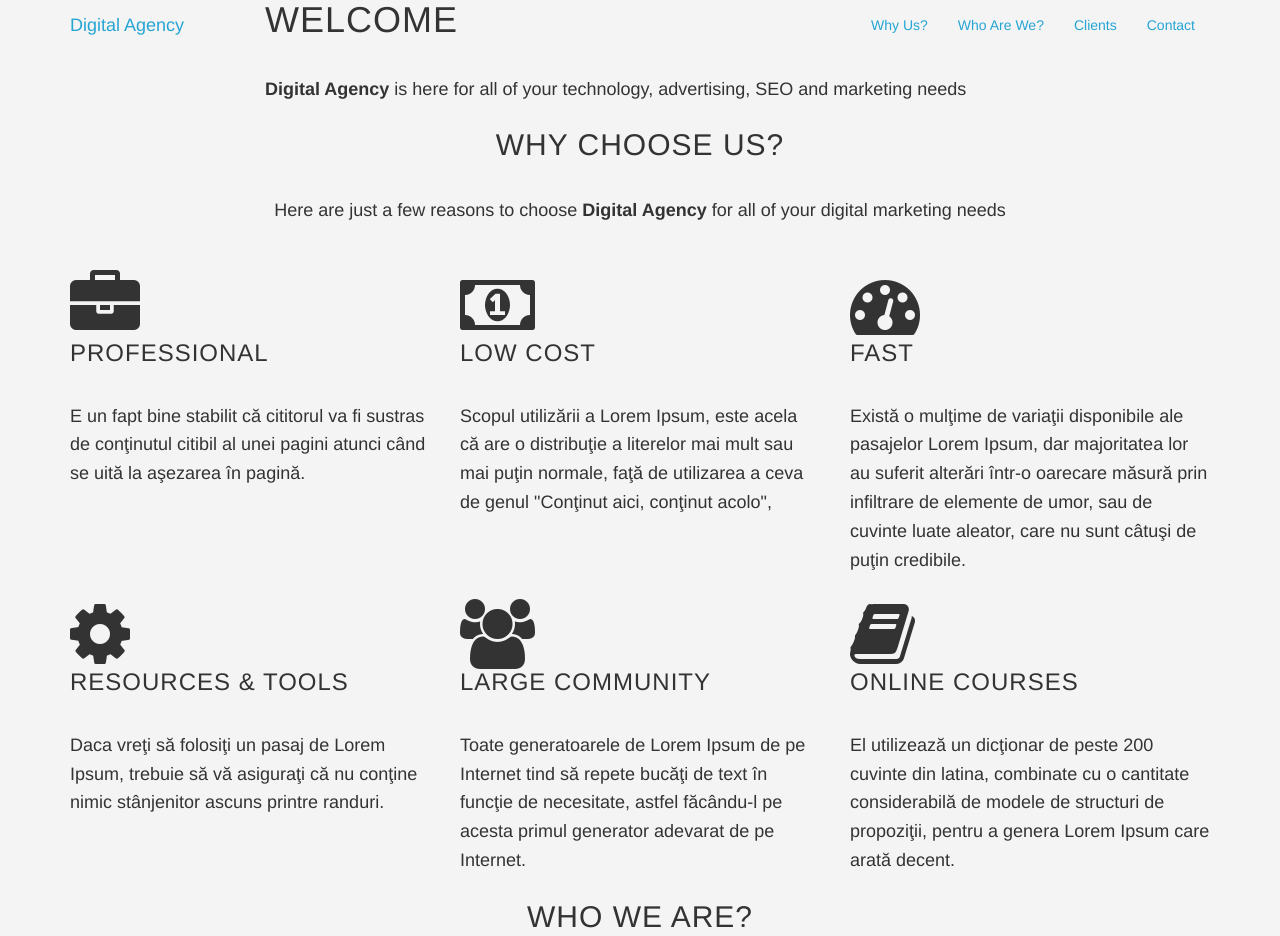
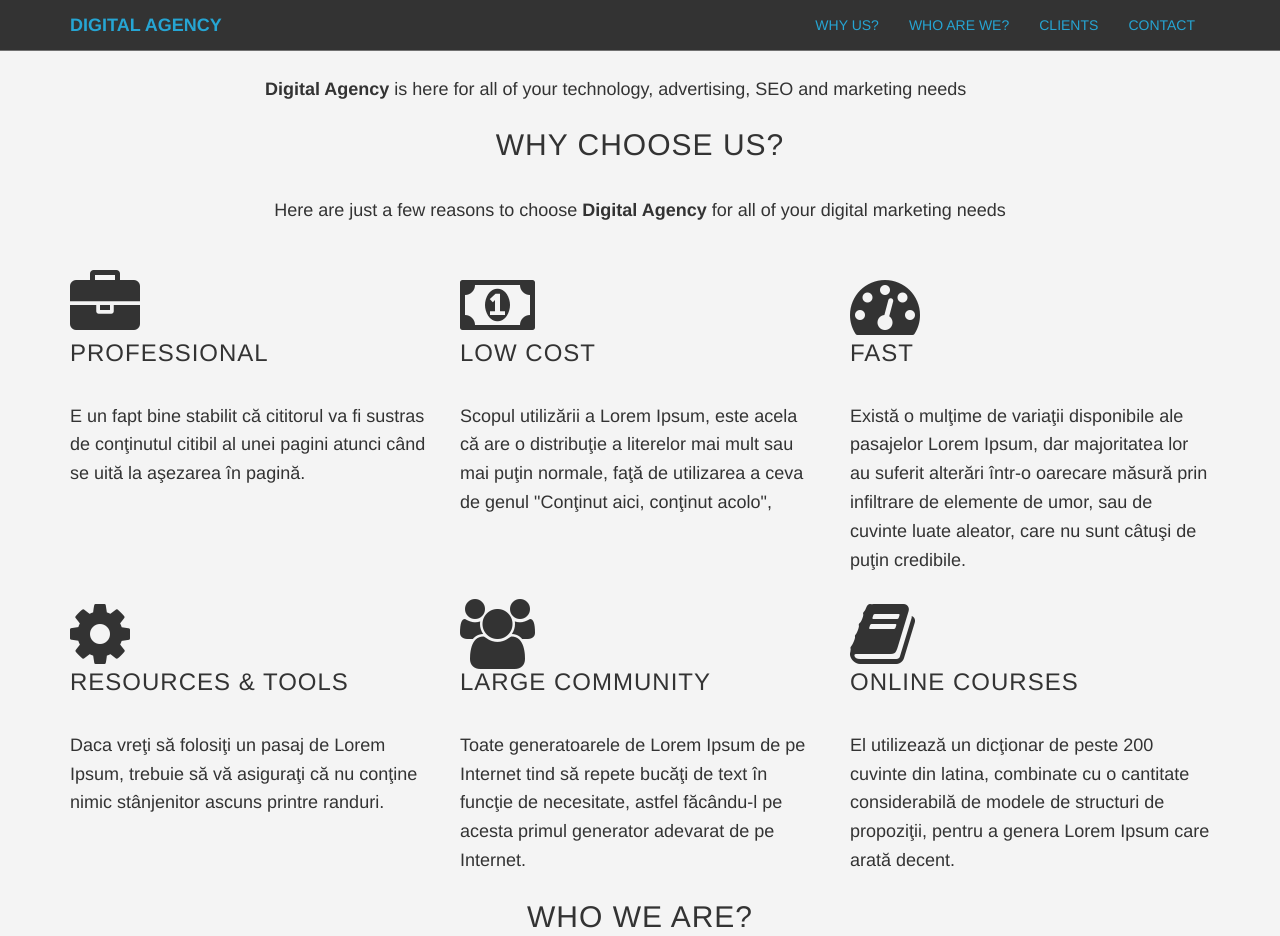
Before and after one commit to petriDiaconescu/learn-bootstrap-development-by-building-10-projects, a website: page index.html in a window 1280 px wide. Shown: the top 936 px of the page. Drawn offline with nearby package versions, Linux system fonts and the light colour scheme; files that its build step writes are made by us from their sources.

Commit message:
Style navbar.

```diff
--- a/less/main.less
+++ b/less/main.less
@@ -39,3 +39,19 @@ a:hover, a:focus {
   text-decoration: none;
   color: darken(@primary, 20%);
 }
+
+.navbar {
+  margin-bottom: 0;
+  border-bottom: 1px solid rgba(255,255,255,0.3);
+  text-transform: uppercase;
+  font-family: "Montserrat", "Helvetica Neue", Helvetica, Arial, sans-serif;
+  background-color: @dark;
+}
+
+.navbar-brand {
+  font-weight: 700;
+}
+
+.navbar-brand:focus {
+  outline: none;
+}
```
Also changed, not shown: snapshots/after.jpg, snapshots/before.jpg.
